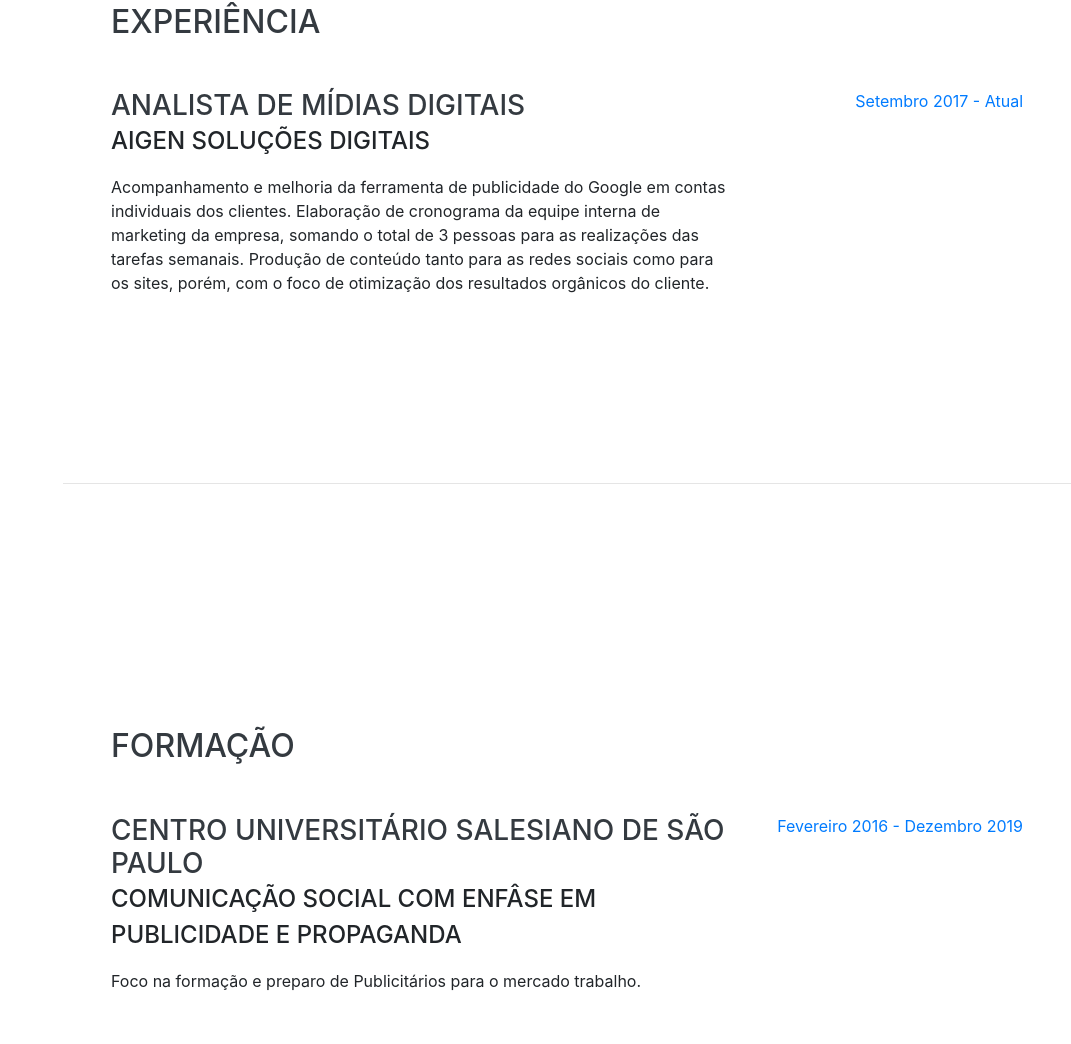
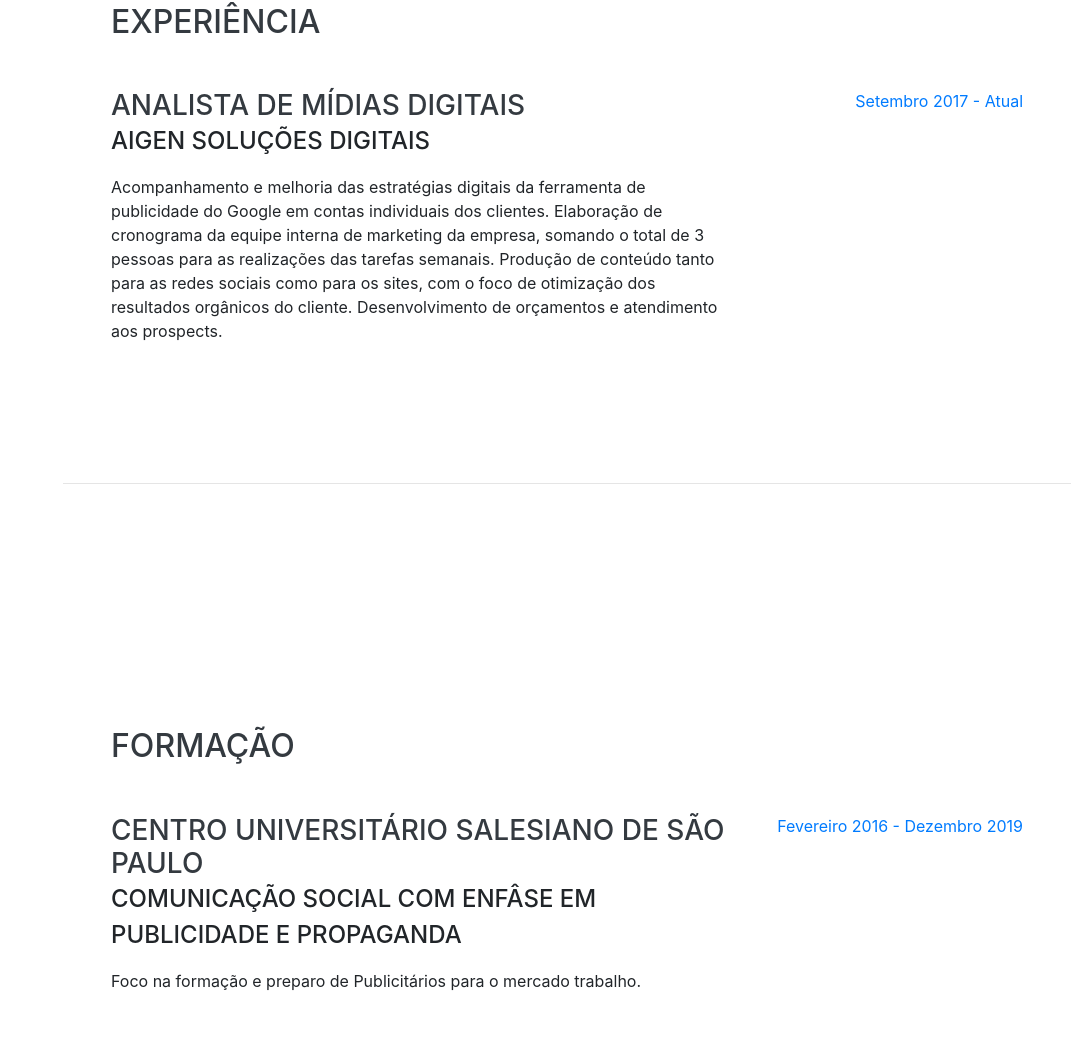
Before and after one commit to gabrielcostta/gabrielcostta.github.io, a website with bundled scripts: page index.html in a window 1280 px wide. Shown: the part 1118-2162 px from the top of the page, without its empty margins (209-1280 px from the left). Built offline with nearby package versions, Linux system fonts and the light colour scheme; a web font is replaced by a local one.

Commit message:
Alteração de função6

```diff
--- a/index.html
+++ b/index.html
@@ -91,8 +91,8 @@
           <div class="resume-content">
             <h3 class="mb-0">Analista de Mídias Digitais</h3>
             <div class="subheading mb-3">Aigen Soluções Digitais</div>
-            <p>Acompanhamento e melhoria da ferramenta de publicidade do Google em contas individuais dos clientes. Elaboração de cronograma da equipe interna de marketing da empresa, somando o total de 3 pessoas para as realizações das tarefas semanais.
-			Produção de conteúdo tanto para as redes sociais como para os sites, porém, com o foco de otimização dos resultados orgânicos do cliente.</p>
+            <p>Acompanhamento e melhoria das estratégias digitais da ferramenta de publicidade do Google em contas individuais dos clientes. Elaboração de cronograma da equipe interna de marketing da empresa, somando o total de 3 pessoas para as realizações das tarefas semanais.
+			Produção de conteúdo tanto para as redes sociais como para os sites, com o foco de otimização dos resultados orgânicos do cliente. Desenvolvimento de orçamentos e atendimento aos prospects.</p>
           </div>
           <div class="resume-date text-md-right">
             <span class="text-primary">Setembro 2017 - Atual</span>
@@ -193,7 +193,7 @@
 
     <section class="resume-section p-3 p-lg-5 d-flex align-items-center" id="interests">
       <div class="w-100">
-        <h2 class="mb-5">Interests</h2>
+        <h2 class="mb-5">Interesses</h2>
         <p>Apart from being a web developer, I enjoy most of my time being outdoors. In the winter, I am an avid skier and novice ice climber. During the warmer months here in Colorado, I enjoy mountain biking, free climbing, and kayaking.</p>
         <p class="mb-0">When forced indoors, I follow a number of sci-fi and fantasy genre movies and television shows, I am an aspiring chef, and I spend a large amount of my free time exploring the latest technology advancements in the front-end web development world.</p>
       </div>
```
